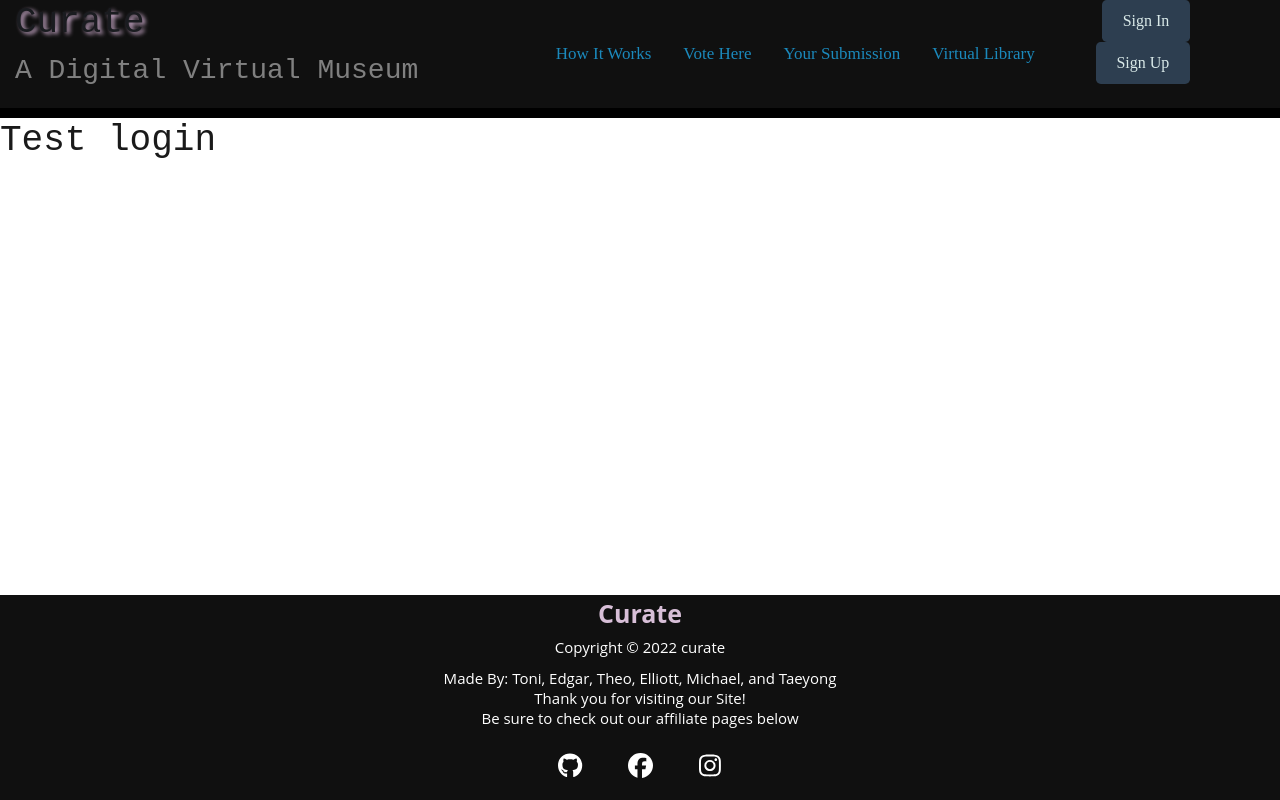
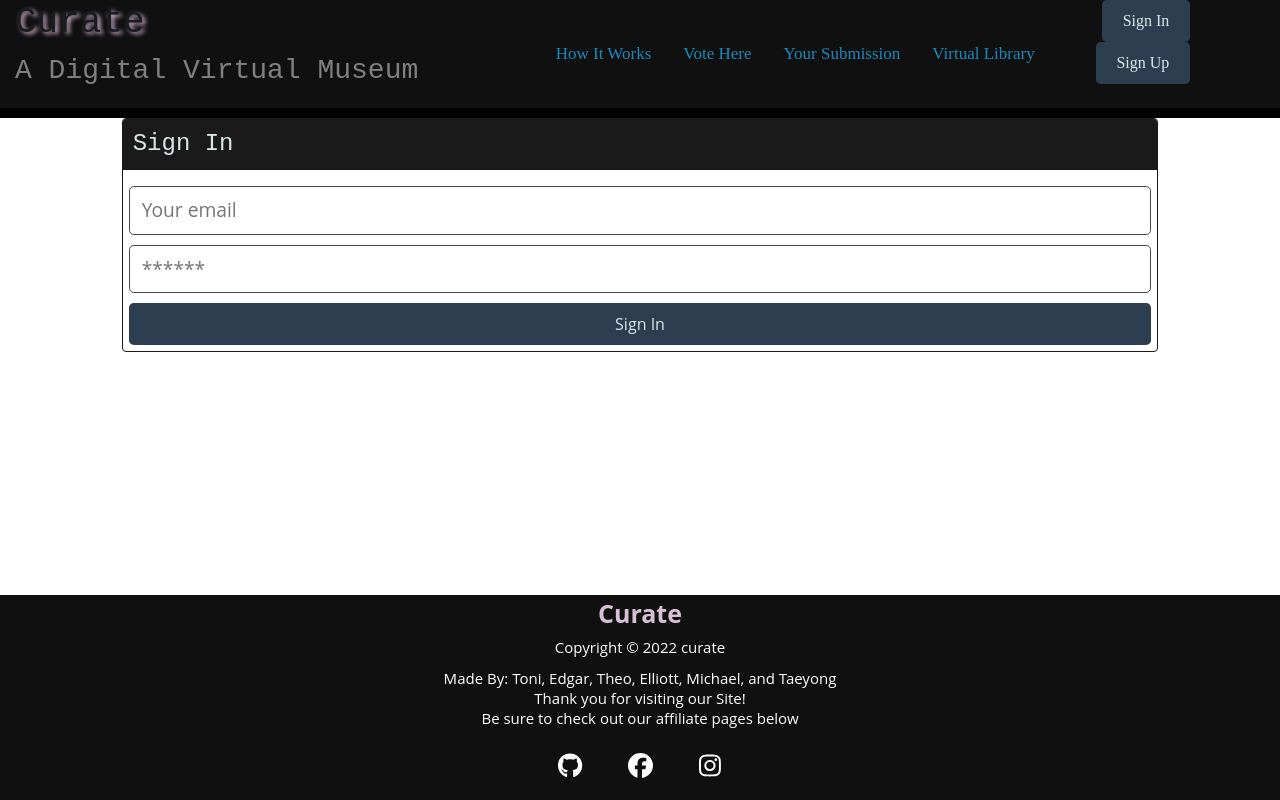
Before and after one commit to edgarmendez94/Curate-virtual-library, a React (Create React App) app in the folder client/: page /login in a window 1280 px wide. Built offline with nearby package versions, Linux system fonts and the light colour scheme.

Commit message:
login pages and sample profile page

```diff
--- a/client/src/App.js
+++ b/client/src/App.js
@@ -12,6 +12,7 @@ import HIW from "./pages/HIW";
 import VoteHere from "./pages/VoteHere";
 import YourSubmission from "./pages/YourSubmission";
 import VirtualLibrary from "./pages/VirtualLibrary";
+import Profile from "./pages/Profile";
 import Upload from "./components/Upload";
 
 const httpLink = createHttpLink({ uri: "/graphql" })
@@ -45,6 +46,7 @@ const App = () => {
             <Route path="/YourSubmission" element={<YourSubmission />} />
             <Route path="/sign-up" element={<Signup />} />
             <Route path="/VirtualLibrary" element={<VirtualLibrary />} />
+            <Route path="/profile" element={<Profile />} />
           </Routes>
         </div>
         <div>
--- a/client/src/components/Header/index.js
+++ b/client/src/components/Header/index.js
@@ -2,6 +2,7 @@ import React from "react";
 // import { useQuery } from "@apollo/client";
 // import Signup from "../../pages/Sign-up";
 import { Link } from "react-router-dom";
+import Auth from '../../utils/auth';
 import "../../App.css";
 
 const Nav = () => {
@@ -30,6 +31,24 @@ const Nav = () => {
           </li>
         </ul>
         <div>
+          {Auth.loggedIn() ? (
+            <>
+              <Link to={"/profile"}>
+                {" "}
+                <button id="myPageBtn" type="button" className="btn btn-primary">
+                {" "}
+                  My Page{" "}
+                </button>{" "}
+              </Link>
+              <Link to={"/"} onClick={Auth.logout}>
+                {" "}
+                <button id="signOutBtn" type="button" className="btn btn-primary">
+                  Sign Out
+                </button>{" "}
+              </Link>
+            </>
+          ) : (
+            <>
               <Link to={"/login"}>
                 {" "}
                 <button id="signInBtn" type="button" className="btn btn-primary">
@@ -43,6 +62,8 @@ const Nav = () => {
                   Sign Up
                 </button>{" "}
               </Link>
+            </>
+          )}
         </div>
       </nav>
     </header>
--- a/client/src/pages/Login.js
+++ b/client/src/pages/Login.js
@@ -1,8 +1,94 @@
-import React from "react";
+import React, { useState } from "react";
 
-export default function Login(){
-    return (<>
-    <h1>Test login</h1>
+import { useMutation } from "@apollo/client";
+import { LOGIN_USER } from "../utils/mutations";
+import Auth from "../utils/auth";
 
-    </>)
-}
+const Login = () => {
+    const [formState, setFormState] = useState({
+        email: "",
+        password: ""
+    });
+
+    const [login, { error }] = useMutation(LOGIN_USER);
+
+    const handleChange = (event) => {
+        const { name, value } = event.target;
+
+        setFormState({
+            ...formState,
+            [name]: value,
+        });
+    };
+
+    const handleFormSubmit = async (event) => {
+        event.preventDefault();
+        console.log(formState);
+
+        const form = event.currentTarget;
+        if (form.checkValidity() === false) {
+            event.preventDefault();
+            event.stopPropagation();
+        }
+
+        try {
+            const { data } = await login({
+                variables: { ...formState },
+            });
+            console.log(data.login);
+            Auth.login(data.login.token);
+        } catch (e) {
+            console.error(e);
+        }
+
+        setFormState({
+            email: "",
+            password: "",
+        });
+    };
+
+    return (
+        <main className="flex-row justify-center mb-4">
+            <div className="col-12 col-lg-10">
+                <div className="card">
+                    <h4 className="card-header bg-dark text-light p-2">Sign In</h4>
+                    <div className="card-body">
+                        <form onSubmit={handleFormSubmit}>
+                            <input
+                            className="form-input"
+                            placeholder="Your email"
+                            name="email"
+                            type="email"
+                            value={formState.email}
+                            onChange={handleChange}
+                            />
+                            <input
+                            className="form-input"
+                            placeholder="******"
+                            name="password"
+                            type="password"
+                            value={formState.password}
+                            onChange={handleChange}
+                            />
+                            <button
+                            className="btn btn-block btn-primary"
+                            style={{ cursor: "pointer" }}
+                            type="submit"
+                            >
+                            Sign In
+                            </button>
+                        </form>
+
+                        {error && (
+                        <div className="my-3 p-3 bg-danger text-white">
+                            Invalid username or password.
+                        </div>
+                        )}
+                    </div>
+                </div>
+            </div>
+        </main>
+    );
+};
+
+export default Login;
--- a/client/src/pages/Profile.js
+++ b/client/src/pages/Profile.js
@@ -1,2 +1,7 @@
+import React from 'react'
 
-// export default Profile;
+export default function profile() {
+    return (
+        <div>Test Profile</div>
+    )
+}
--- a/client/src/utils/mutations.js
+++ b/client/src/utils/mutations.js
@@ -1,4 +1,16 @@
 import { gql } from '@apollo/client';
+
+export const LOGIN_USER = gql`
+  mutation login($email: String!, $password: String!) {
+    login(email: $email, password: $password) {
+      token
+      user {
+        id
+        username
+      }
+    }
+  }
+`;
 
 export const ADD_USER = gql`
   mutation addUser($username: String!, $email: String!,$password:String!) {
```
Also changed, not shown: 1 other file (tests, documents, lock files or other folders). Lines whose indentation alone changed are shown as unchanged.
